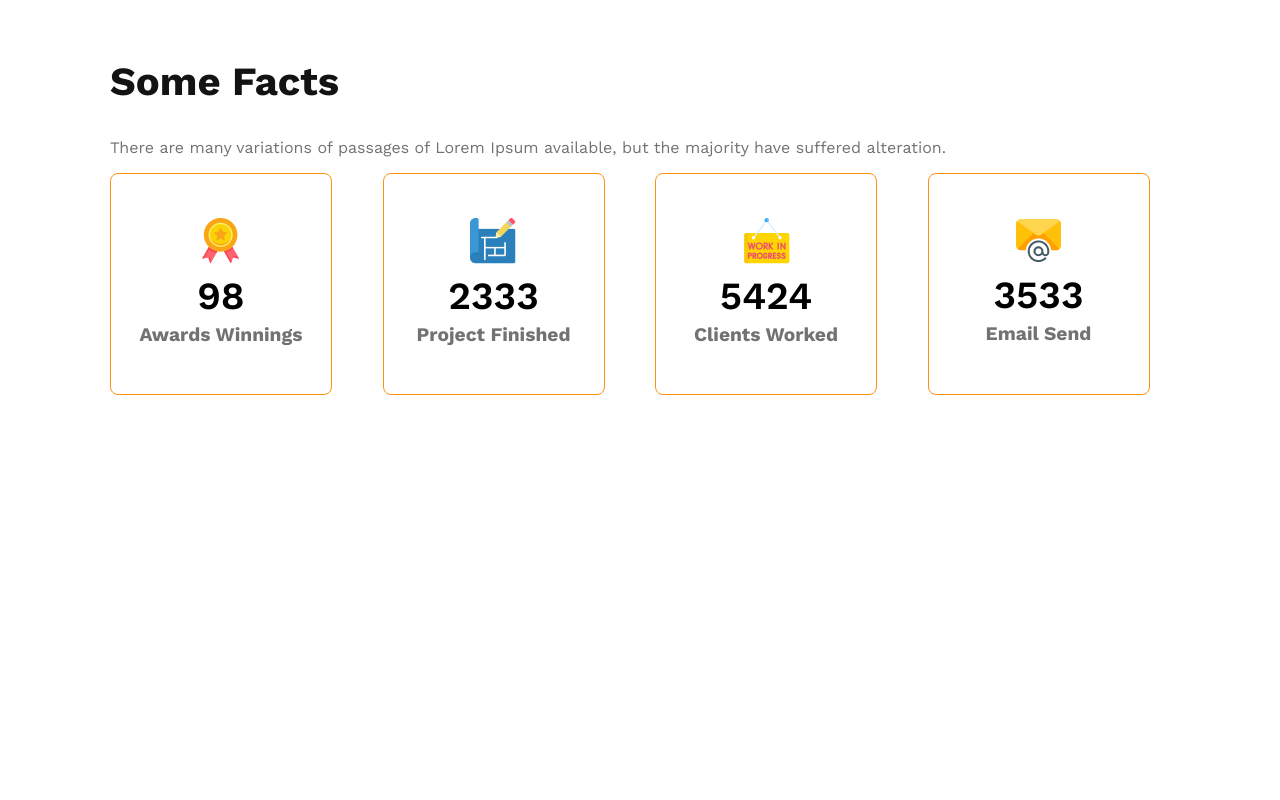
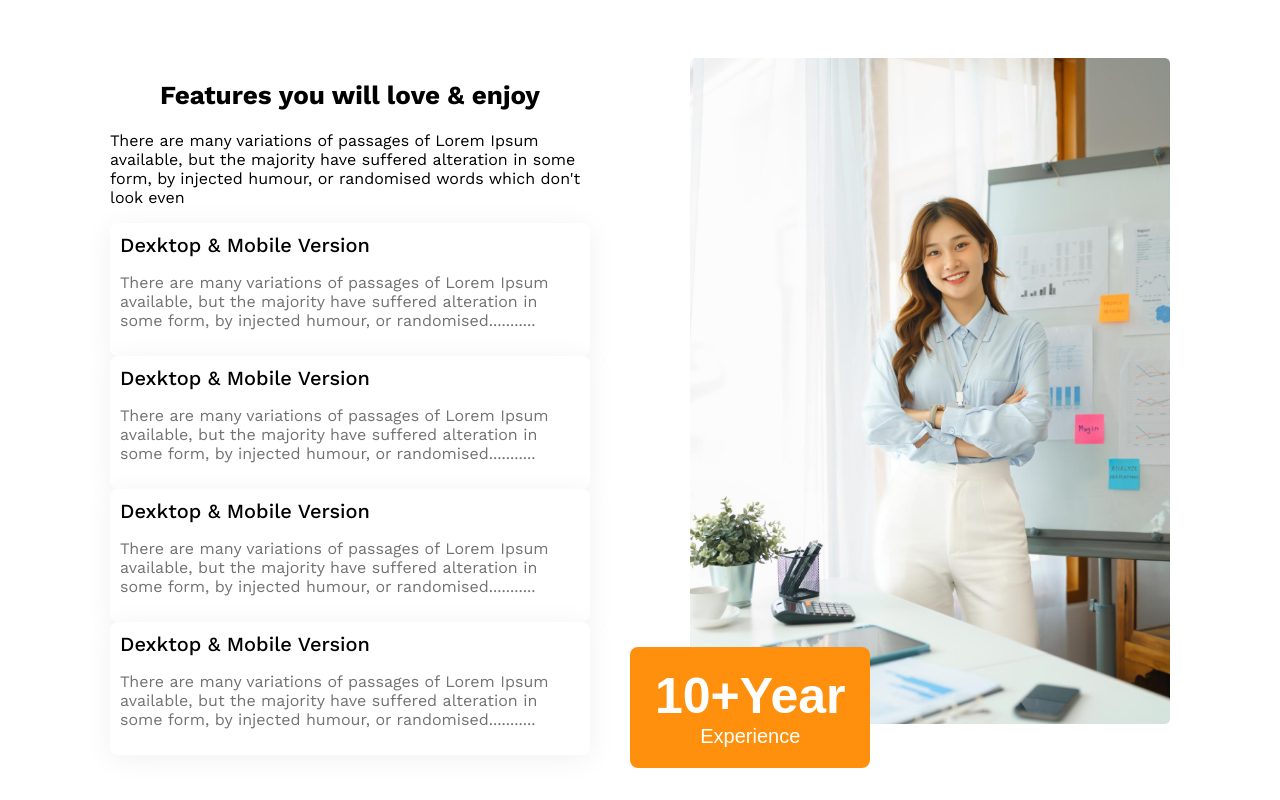
Before and after one commit to sabbir-ahmedcse/g3-architecter-website, a plain HTML site: page index.html in a window 1280 px wide. Shown: the part 1980-2780 px from the top of the page. Before the commit the page ends 2383 px from the top, so only its background shows below. Drawn offline with nearby package versions, Linux system fonts and the light colour scheme.

Commit message:
responsive mobail device done

```diff
--- a/index.html
+++ b/index.html
@@ -12,7 +12,7 @@
 
 <body class="work-sans-font ">
 
-    <header  class="bg-color">
+    <header class="bg-color">
         <nav class="nav-bar display-flex">
             <h2 class="bant">G3 Architects</h2>
             <ul class="nav-item display-flex">
@@ -39,7 +39,7 @@
     <main>
 
         <!-- team section -->
-        <section  class="team display-flex">
+        <section class="team display-flex">
 
             <div class="team-image">
 
@@ -64,10 +64,60 @@
         </section>
 
 
+        <!-- Features you will love & enjoy -->
+
+        <section>
+            <div class="features-enjoy display-flex">
+
+                <div class="enjoy-title-content">
+                    <h2 class="titile-enjoy">Features you will love & enjoy</h2>
+                    <p class="description-enjoy">There are many variations of passages of Lorem Ipsum available, but the
+                        majority have suffered alteration in some form, by injected humour, or randomised words which
+                        don't look even</p>
+
+                    <div class="sub-enjoy">
+                        <h5 class="sub-title">Dexktop & Mobile Version</h5>
+                        <p class="sub-description">There are many variations of passages of Lorem Ipsum available, but
+                            the majority have suffered alteration in some form, by injected humour, or
+                            randomised...........</p>
+                    </div>
+
+                    <div class="sub-enjoy">
+                        <h5 class="sub-title">Dexktop & Mobile Version</h5>
+                        <p class="sub-description">There are many variations of passages of Lorem Ipsum available, but
+                            the majority have suffered alteration in some form, by injected humour, or
+                            randomised...........</p>
+                    </div>
+
+                    <div class="sub-enjoy">
+                        <h5 class="sub-title">Dexktop & Mobile Version</h5>
+                        <p class="sub-description">There are many variations of passages of Lorem Ipsum available, but
+                            the majority have suffered alteration in some form, by injected humour, or
+                            randomised...........</p>
+                    </div>
+
+                    <div class="sub-enjoy">
+                        <h5 class="sub-title">Dexktop & Mobile Version</h5>
+                        <p class="sub-description">There are many variations of passages of Lorem Ipsum available, but
+                            the majority have suffered alteration in some form, by injected humour, or
+                            randomised...........</p>
+                    </div>
+
+                </div>
+
+                <div class="enjoy-image-content">
+                    <img src="images/architect.png" alt="">
+                    <button class="btn-primary" id="btn">
+                        <span id="year">10+Year</span><br>
+                        <span id="experience">Experience</span>
+                    </button>
+                </div>
+            </div>
+        </section>
 
         <!-- Some Facts -->
 
-        <section   class="some-facts">
+        <section class="some-facts">
             <h2 class="facts-titile">Some Facts</h2>
             <p class="facts-description">There are many variations of passages of Lorem Ipsum available, but the
                 majority have suffered alteration.</p>
@@ -106,8 +156,29 @@
             </div>
         </section>
 
+        <section class="sponser">
+
+            <div class="sponser-content">
+                <h2>Our Sponspors</h2>
+                <p>There are many variations of passages of Lorem Ipsum available, but the majority have suffered
+                    alteration.</p>
+            </div>
+
+            <div class="sponser-name">
+                <img src="./images/sponsors/amazon.png" alt="">
+                <img src="./images/sponsors/figma.png" alt="">
+                <img src="./images/sponsors/google.png" alt="">
+                <img src="./images/sponsors/spotify.png" alt="">
+                <img src="./images/sponsors/telerama.png" alt="">
+            </div>
+
+        </section>
+
     </main>
+    <footer class="footer-content">
+         <p>All rights reserved copyright@2025 startup landing page design</p>
 
+    </footer>
 
 
 </body>
--- a/styles/architects.css
+++ b/styles/architects.css
@@ -38,7 +38,7 @@ main>section {
 
 /* heading style  */
 
-.bant{
+.bant {
     font-weight: 700;
     font-size: 3rem;
 }
@@ -101,7 +101,7 @@ main>section {
 
 }
 
-.team-image{
+.team-image {
     display: grid;
     grid-template-columns: repeat(2, 1fr);
     gap: 24px;
@@ -122,7 +122,7 @@ main>section {
 
 }
 
-#quick-list{
+#quick-list {
     color: #727272;
 }
 
@@ -134,37 +134,102 @@ main>section {
     color: #131313;
 }
 
-.features-description{
+.features-description {
     color: #727272;
     font-size: 1rem;
     font-weight: 400;
 }
 
+.titile-enjoy{
+    font-size: 26px;
+    text-align: center;
+    font-weight: bold;
+}
+
+.sub-enjoy {
+    border-radius: 8px;
+
+    box-shadow: 0px 4px 30px 0px rgba(0, 0, 0, 0.06);
+    background: rgb(255, 255, 255);
+    padding: 10px;
+
+}
+
+.sub-title {
+
+    font-size: 20px;
+    font-weight: 500;
+    color: black;
+    margin: 0;
+
+
+}
+
+.sub-description {
+    color: #727272;
+    font-size: 16px;
+}
+
+
+
+.features-enjoy {
+    gap: 100px;
+}
+
+
+.enjoy-image-content img {
+    max-width: 100%;
+}
+
+#year {
+    font-size: 50px;
+    font-weight: 600;
+    color: white;
+}
+#btn{
+    margin-left: -60px;
+    margin-top: -100px;
+}
+
+.enjoy-title-content {
+    flex: 1;
+}
+
+.enjoy-image-content {
+    flex: 1;
+}
+
+#experience {
+    font-size: 20px;
+    font-weight: 500;
+    color: #FFFFFF;
+}
+
 /* section facts  */
 
 
-.facts-titile{
+.facts-titile {
     font-size: 2.5rem;
     font-weight: 700;
     color: #131313;
 
 }
 
-.facts-description{
+.facts-description {
     font-size: 1rem;
     font-weight: 400;
     color: #727272;
 }
 
 
-.facts-container{
+.facts-container {
     display: grid;
     grid-template-columns: repeat(4, 1fr);
     gap: 30px;
 
 }
 
-.fact{
+.fact {
     border-radius: 8px;
     border: 1px solid rgb(255, 144, 14);
     height: 220px;
@@ -174,17 +239,61 @@ main>section {
     justify-content: center;
 }
 
-.fact-number{
+.fact-number {
     font-size: 2.4rem;
     font-weight: 600;
     margin: 5px auto;
 }
 
-.fact-name{
+.fact-name {
     font-size: 1.2rem;
     font-weight: 600px;
     color: #727272;
     margin: 5px auto;
+}
+
+
+
+/* sponser style */
+.sponser{
+    text-align: center;
+    margin-bottom: 20px;
+}
+
+.sponser-content h2{
+    font-size: 40px;
+    font-weight: 600;
+
+}
+.sponser-content p{
+    color: #727272;
+
+}
+
+.sponser-name{
+    display: flex;
+    justify-content: space-around;
+    flex-wrap: wrap;
+}
+
+.sponser-name img{
+    filter: grayscale(100%);
+}
+
+/* footer style */
+
+.footer-content{
+   margin: 50px 0;
+
+}
+
+.footer-content p{
+
+   text-align: center;
+   background-color: bisque;
+   padding: 20px 30px;
+   border-radius: 14px;
+
 }
 
 
@@ -196,23 +305,35 @@ main>section {
 
     .nav-bar,
     .nav-item,
-    .team{
+    .team, .features-enjoy {
         flex-direction: column;
     }
 
 
-    .team-image{
+    .team-image, .facts-container{
         grid-template-columns: repeat(1, 1fr);
     }
 
-    .facts-container{
+    .facts-container {
         justify-content: center;
         gap: 20px;
     }
 
-    .our-features{
+    .our-features {
         margin: 20px;
     }
+  .facts-container{
+    justify-items: center;
+  }
+
+  .facts-titile{
+    text-align: center;
+  }
+  #btn{
+    margin: 10px 74px;
+    align-items: center;
+  }
+
 
 }
 
@@ -220,11 +341,11 @@ main>section {
 /* medume devcie */
 
 @media screen and (min-width: 577px) and (max-width: 992px) {
-    .team{
+    .team {
         flex-direction: column;
     }
 
-    .our-features{
+    .our-features {
         margin: 50px auto;
     }
 
```
Lines whose indentation alone changed are shown as unchanged.
